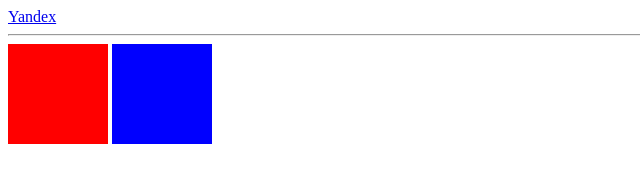
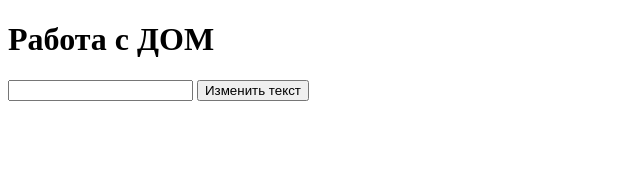
Before and after one commit to Alimjanov-Ibragim/JS---game-colors, a plain HTML site: page index.html in a window 1280 px wide. Shown: the whole page, without its empty margins (0-640 px from the left). Drawn offline with Linux system fonts and the light colour scheme.

Commit message:
addEventListener

```diff
--- a/index.html
+++ b/index.html
@@ -7,27 +7,11 @@
     <title>Web for myself JS</title>
 </head>
 <body>
-    <style>
-        .box {
-            width: 100px;
-            height: 100px;
-            background: #000;
-            display: inline-block;
-        }
-        .red {
-            background: red;
-        }
-        .blue {
-            background: blue;
-        }
-    </style>
 
-    <a href="https://google.com" title="Click me!" target="_blank">Google</a>
+    <h1>Работа с ДОМ</h1>
 
-    <hr>
-
-    <div id="box1" class="box"></div>
-    <div id="box2" class="box"></div>
+    <input type="text">
+    <button>Изменить текст</button>
 
 <script src="main.js"></script>
 </body>
--- a/main.js
+++ b/main.js
@@ -1,14 +1,15 @@
-var a = document.querySelector('a')
-var oldHref = a.getAttribute('href')
+var h1 = document.querySelector('h1')
+var button = document.querySelector('button')
+var input = document.querySelector('input')
 
-console.log(a.attributes);
+button.addEventListener('click', function() {
+    h1.textContent = input.value
+})
 
-a.setAttribute('href','https://yandex.com')
-a.setAttribute('title', 'Go to yandex')
-a.textContent = 'Yandex'
+h1.addEventListener('mouseenter', function() {
+    this.style.color = 'red'
+})
 
-var box1 = document.querySelector('#box1')
-var box2 = document.querySelector('#box2')
-
-box1.classList.add('red')
-box2.classList.add('blue')
+h1.addEventListener('mouseleave', function() {
+    this.style.color = 'black'
+})
```
